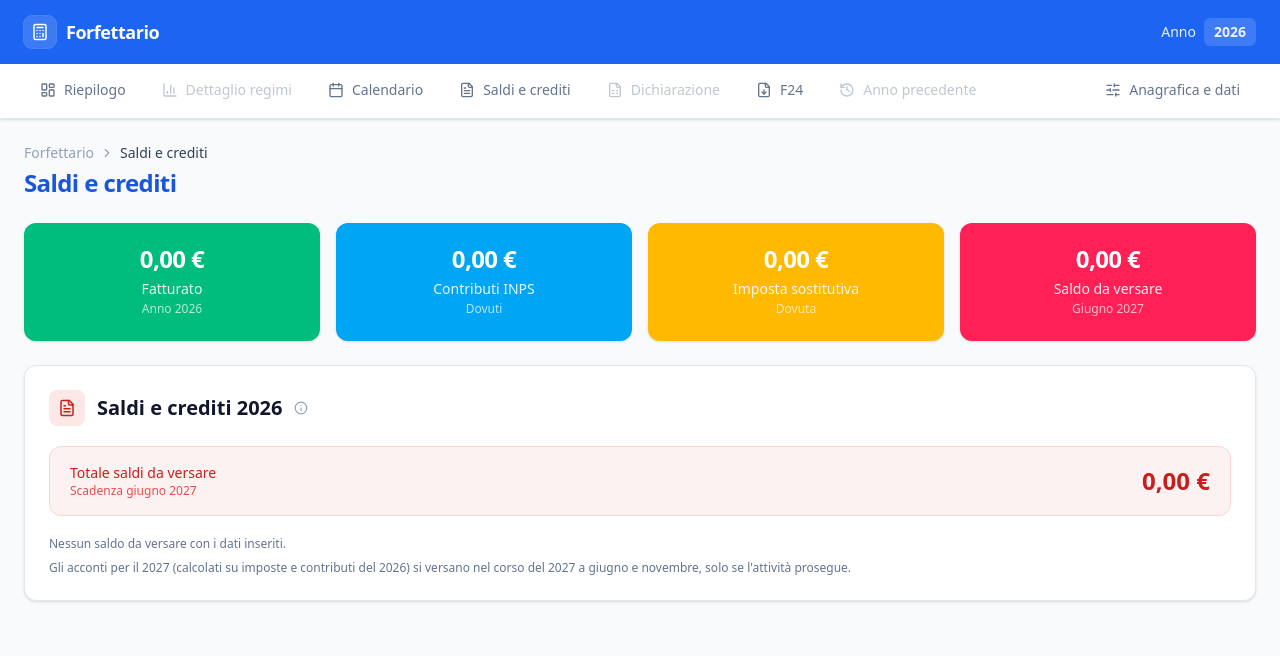
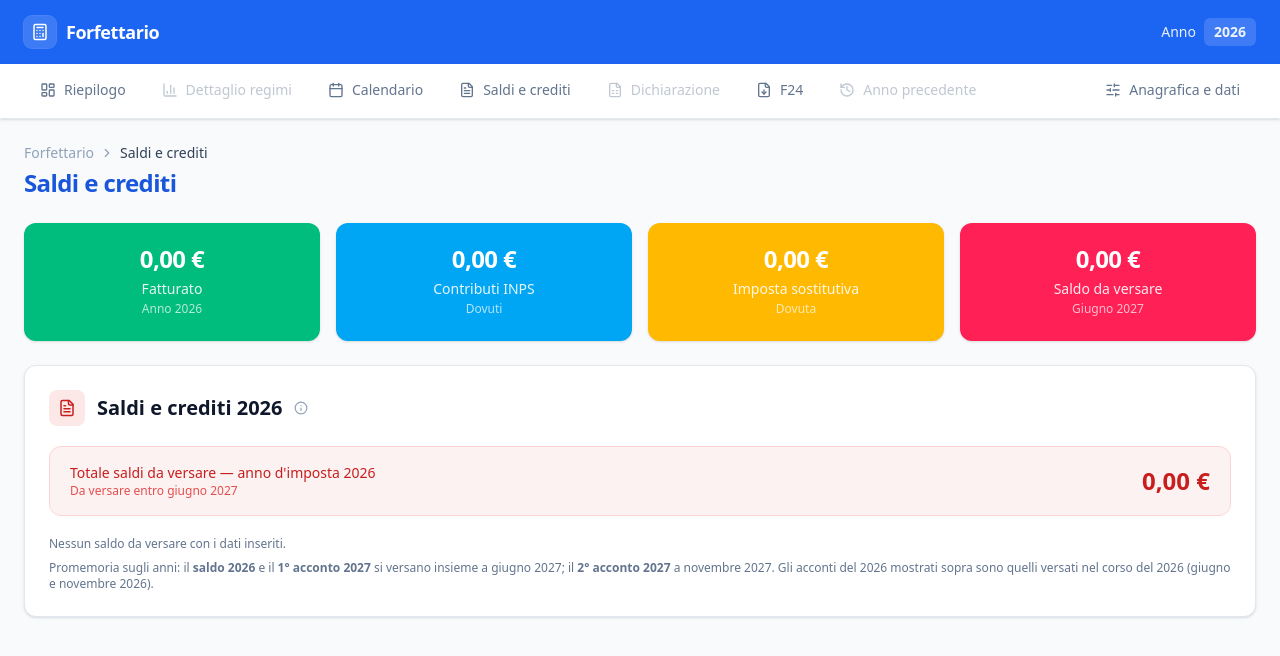
Before and after one commit to nerdosity/forfetario, a React (Vite) app: page / in a window 1280 px wide. Both pictures are taken after a click on the button "Saldi e crediti". Shown: the top 656 px of the page. Built offline with nearby package versions, Linux system fonts and the light colour scheme.

Commit message:
feat: aggiunge gestione degli acconti versati nel calcolo e aggiorna i tipi per una migliore chiarezza

```diff
--- a/src/components/SaldiCrediti.tsx
+++ b/src/components/SaldiCrediti.tsx
@@ -20,7 +20,10 @@ interface Props {
 interface Riga {
   voce: string
   dovuto: number
+  /** Acconti DOVUTI (metodo INPS) scalati dal saldo. */
   acconti: number
+  /** Acconti effettivamente VERSATI dall'utente (se inseriti). */
+  accontiVersati: number
   saldo: number
   credito?: number
 }
@@ -32,6 +35,7 @@ export function SaldiCrediti({ anno, calcoli }: Props) {
       voce: 'Imposta sostitutiva',
       dovuto: calcoli.totaleImposte,
       acconti: calcoli.accontiImposteEffettivamenteVersatiPerAnnoCorrente,
+      accontiVersati: calcoli.accontiImposteEffettivamenteVersatiPerAnnoCorrente,
       saldo: calcoli.saldoImposteDaVersareAnnoCorrente,
       credito: calcoli.creditoImposteAnnoCorrente,
     },
@@ -39,12 +43,14 @@ export function SaldiCrediti({ anno, calcoli }: Props) {
       voce: 'Contributi gestione separata',
       dovuto: calcoli.totaleContributiSeparata,
       acconti: calcoli.accontiGSVersatiPerAnnoRif,
+      accontiVersati: calcoli.accontiGSVersatiRealiPerAnnoRif,
       saldo: calcoli.saldoContributiGSAnnoCorrente,
     },
     {
       voce: 'Contributi eccedenza Art/Comm',
       dovuto: calcoli.totaleContributiEccedenzaArtComm,
       acconti: calcoli.accontiEccArtCommVersatiPerAnnoRif,
+      accontiVersati: calcoli.accontiEccArtCommVersatiRealiPerAnnoRif,
       saldo: calcoli.saldoContributiEccArtCommAnnoCorrente,
     },
   ].filter((r) => r.dovuto > 0.005 || r.acconti > 0.005)
@@ -77,13 +83,13 @@ export function SaldiCrediti({ anno, calcoli }: Props) {
       title={`Saldi e crediti ${anno}`}
       icon={FileText}
       iconIntent="cost"
-      info={`I saldi rappresentano gli importi dovuti per il ${anno} al netto degli acconti già versati. Vengono tipicamente pagati a giugno ${anno + 1}.`}
+      info={`Anno d'imposta ${anno}. Il saldo = dovuto del ${anno} meno gli acconti dovuti (metodo INPS). Saldo e 1° acconto del ${anno + 1} si versano a giugno ${anno + 1}.`}
     >
       {/* Box totale in evidenza */}
       <div className="mb-5 flex items-center justify-between gap-3 rounded-xl border border-red-200 bg-red-50 px-4 py-3 sm:px-5 sm:py-4">
         <div>
-          <p className="text-sm font-medium text-red-700">Totale saldi da versare</p>
-          <p className="text-xs text-red-600/80">Scadenza giugno {anno + 1}</p>
+          <p className="text-sm font-medium text-red-700">Totale saldi da versare — anno d'imposta {anno}</p>
+          <p className="text-xs text-red-600/80">Da versare entro giugno {anno + 1}</p>
         </div>
         <p className="text-xl font-bold tabular-nums text-red-700 sm:text-2xl">{formatEuro(totaleSaldi)}</p>
       </div>
@@ -94,18 +100,27 @@ export function SaldiCrediti({ anno, calcoli }: Props) {
             <TableHead>
               <TableRow>
                 <TableHeadCell>Voce</TableHeadCell>
-                <TableHeadCell className="text-right">Dovuto</TableHeadCell>
-                <TableHeadCell className="text-right">Acconti</TableHeadCell>
+                <TableHeadCell className="text-right">Dovuto {anno}</TableHeadCell>
+                <TableHeadCell className="text-right">Acconti dovuti</TableHeadCell>
+                <TableHeadCell className="text-right">Acconti versati ({anno})</TableHeadCell>
                 <TableHeadCell className="text-right">Saldo</TableHeadCell>
               </TableRow>
             </TableHead>
             <TableBody className="divide-y">
-              {righe.map((r) => (
+              {righe.map((r) => {
+                // L'imposta usa già l'acconto versato come "dovuto" → evito di ripetere
+                const versatoDistinto = Math.abs(r.accontiVersati - r.acconti) > 0.005
+                return (
                   <TableRow key={r.voce} className="bg-white">
                     <TableCell className="font-medium text-slate-800">{r.voce}</TableCell>
                     <TableCell className="text-right tabular-nums text-slate-600">{formatEuro(r.dovuto)}</TableCell>
                     <TableCell className="text-right tabular-nums text-slate-500">
                       {r.acconti > 0.005 ? `- ${formatEuro(r.acconti)}` : '—'}
+                    </TableCell>
+                    <TableCell className="text-right tabular-nums text-slate-500">
+                      {r.accontiVersati > 0.005
+                        ? (versatoDistinto ? formatEuro(r.accontiVersati) : '= dovuti')
+                        : '—'}
                     </TableCell>
                     <TableCell className="text-right font-semibold tabular-nums">
                       {r.credito && r.credito > 0.005 ? (
@@ -117,9 +132,16 @@ export function SaldiCrediti({ anno, calcoli }: Props) {
                       )}
                     </TableCell>
                   </TableRow>
-              ))}
+                )
+              })}
             </TableBody>
           </Table>
+          <p className={`${theme.helpText} mt-2`}>
+            <strong>Acconti dovuti</strong>: quanto l'INPS calcola come acconto del {anno} (sul reddito
+            dell'anno prima), scalato dal saldo. <strong>Acconti versati</strong>: quanto hai realmente
+            pagato in acconto nel {anno} (dalle rate inserite). Se i due valori differiscono, la
+            differenza è un credito/debito che emerge a conguaglio.
+          </p>
         </div>
       ) : (
         <p className={theme.helpText}>Nessun saldo da versare con i dati inseriti.</p>
@@ -148,8 +170,9 @@ export function SaldiCrediti({ anno, calcoli }: Props) {
       )}
 
       <p className={`${theme.helpText} mt-2`}>
-        Gli acconti per il {anno + 1} (calcolati su imposte e contributi del {anno}) si versano nel
-        corso del {anno + 1} a giugno e novembre, solo se l'attività prosegue.
+        Promemoria sugli anni: il <strong>saldo {anno}</strong> e il <strong>1° acconto {anno + 1}</strong>{' '}
+        si versano insieme a giugno {anno + 1}; il <strong>2° acconto {anno + 1}</strong> a novembre {anno + 1}.
+        Gli acconti del {anno} mostrati sopra sono quelli versati nel corso del {anno} (giugno e novembre {anno}).
       </p>
     </Card>
   )
--- a/src/domain/calcolo.ts
+++ b/src/domain/calcolo.ts
@@ -8,7 +8,7 @@ import type {
 import { datiDellAnno } from '@/domain/types'
 import { aliquotaContributi, datiAnno } from '@/data/taxData'
 import { giorniPermanenza } from '@/domain/dates'
-import { getMesiInPeriodo, applicaRiduzioneIVS, contributiVersatiEffettivi, rateFissePerTrimestre, baseEccedenzaAcconto, baseSeparataAcconto } from '@/domain/contributi'
+import { getMesiInPeriodo, applicaRiduzioneIVS, contributiVersatiEffettivi, rateFissePerTrimestre, baseEccedenzaAcconto, baseSeparataAcconto, accontoVersatoDaLista } from '@/domain/contributi'
 import { calcolaScadenze } from '@/domain/scadenze'
 import { contributoFissoAnno } from '@/data/taxData'
 
@@ -264,8 +264,12 @@ export function calcola(input: CalcoloInput): RisultatoCalcolo {
     creditoImposteAnnoCorrente: creditoImposte,
     // Acconti DOVUTI (come INPS): coerenti col saldo ufficiale (dovuto - dovuti).
     accontiGSVersatiPerAnnoRif: accontiGSDovuti,
+    // Acconti effettivamente VERSATI dall'utente nell'anno (rate gs/ecc acconto),
+    // mostrati a fianco dei dovuti per orientarsi su quanto pagato davvero.
+    accontiGSVersatiRealiPerAnnoRif: accontoVersatoDaLista(datiAnnoRif, 'gs'),
     saldoContributiGSAnnoCorrente: saldoContributiGS,
     accontiEccArtCommVersatiPerAnnoRif: accontiEccDovuti,
+    accontiEccArtCommVersatiRealiPerAnnoRif: accontoVersatoDaLista(datiAnnoRif, 'ecc'),
     saldoContributiEccArtCommAnnoCorrente: saldoContributiEccArtComm,
     scadenzeAnnoCorrente,
     scadenzeAnnoSuccessivo,
```
Also changed, not shown: src/domain/types.ts (+8 -2 lines). Lines whose indentation alone changed are shown as unchanged.
